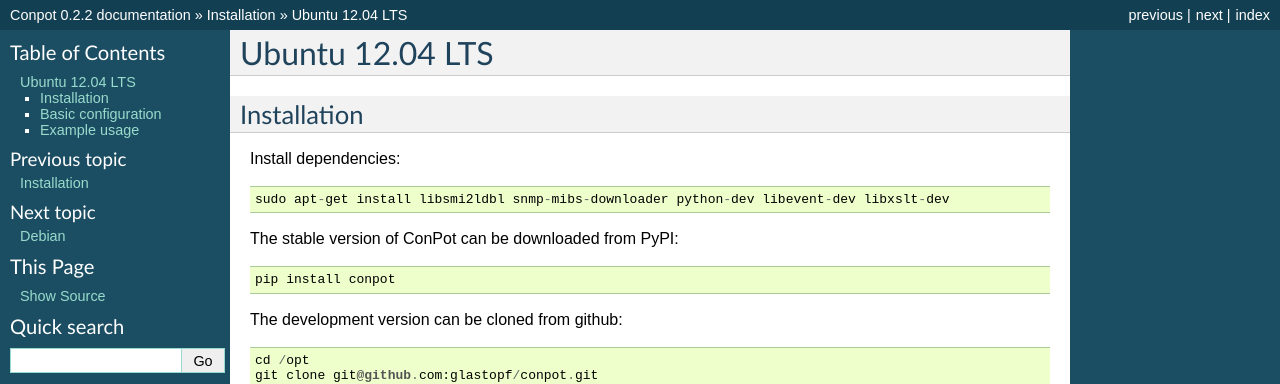
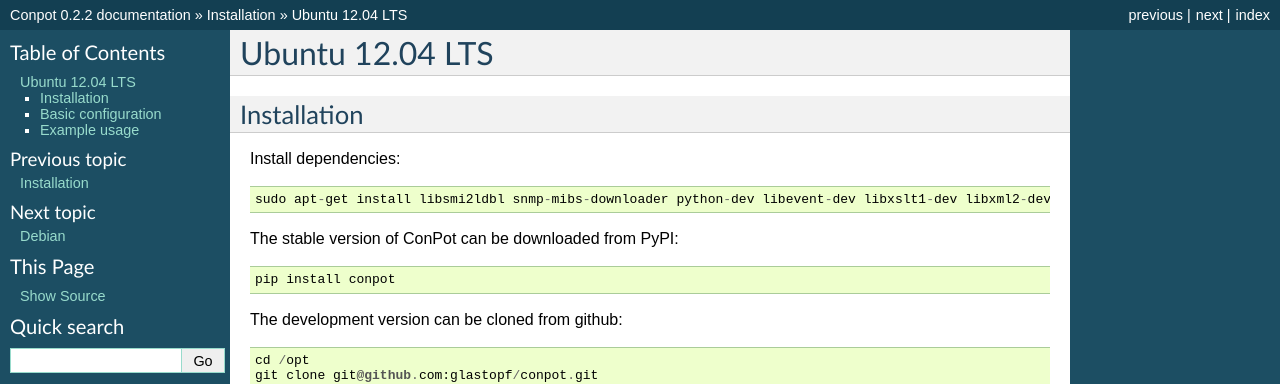
Before and after one commit to logictitans/PLC-conpot, a Sphinx documentation site: the page built from docs/source/installation/ubuntu.rst, in a window 1280 px wide. Shown: the top 384 px of the page. Built offline with Sphinx 7.4.7, drawn with Linux system fonts in a browser that asks for light colours; the version number is read from the project's files by our own code.

Commit message:
libxslt-dev might install another version number, better to force 1. Also added libxml2-dev which is needed

```diff
--- a/docs/source/installation/ubuntu.rst
+++ b/docs/source/installation/ubuntu.rst
@@ -7,7 +7,7 @@ Installation
 Install dependencies:
 ::
 
-    sudo apt-get install libsmi2ldbl snmp-mibs-downloader python-dev libevent-dev libxslt-dev
+    sudo apt-get install libsmi2ldbl snmp-mibs-downloader python-dev libevent-dev libxslt1-dev libxml2-dev
 
 
 The stable version of ConPot can be downloaded from PyPI:
```
